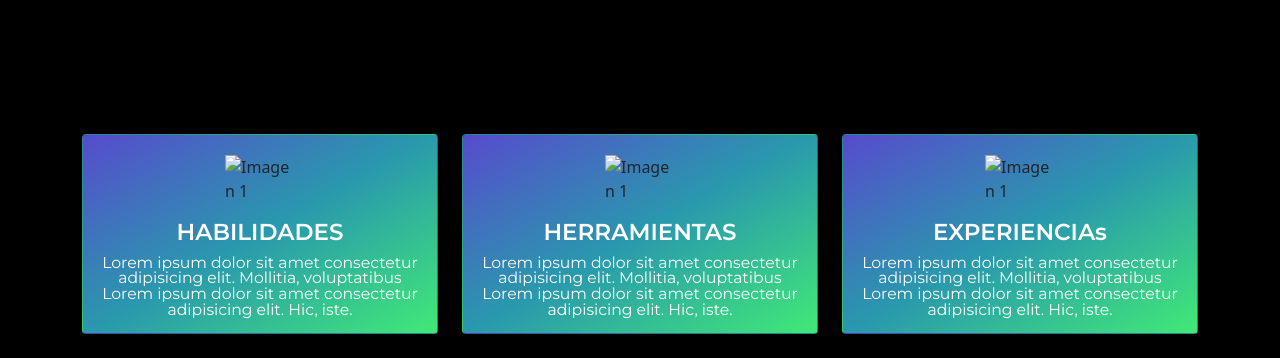
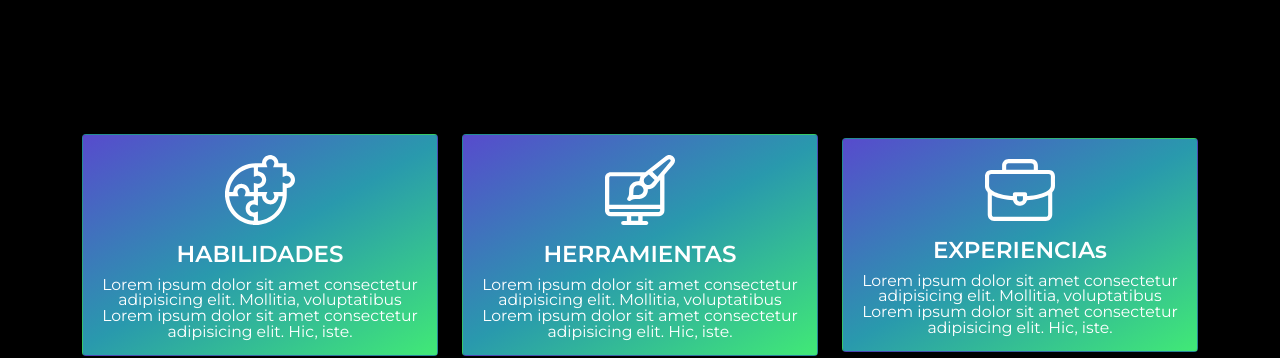
Before and after one commit to mauresgrafico/PreEntrega2-Restrepo, a plain HTML site: page index.html in a window 1280 px wide. Shown: the part 462-820 px from the top of the page. Drawn offline with nearby package versions, Linux system fonts and the light colour scheme; files whose address does not match are found by name; a web font is replaced by a local one.

Commit message:
actualización

```diff
--- a/index.html
+++ b/index.html
@@ -53,7 +53,7 @@
                 <div class="row">
                     <div class="col-lg-4 col-md-6 mb-4">
                         <div class="card">
-                            <img src="../Tarea_2_Coder/Imagenes/icono-habilidades.svg" class="card-img-top" alt="Imagen 1">
+                            <img src="imagenes/icono-habilidades.svg" class="card-img-top" alt="icono-habilidades">
                             <div class="card-body">
                                 <h3 class="card-title">HABILIDADES</h3>
                                 <p class="card-text">Lorem ipsum dolor sit amet consectetur adipisicing elit. Mollitia, voluptatibus Lorem ipsum dolor sit amet consectetur adipisicing elit. Hic, iste.</p>
@@ -62,7 +62,7 @@
                     </div>
                     <div class="col-lg-4 col-md-6 mb-4">
                         <div class="card">
-                            <img src="../Tarea_2_Coder/Imagenes/icono-herramientas.svg" class="card-img-top" alt="Imagen 1">
+                            <img src="imagenes/icono-herramientas.svg" class="card-img-top" alt="icono-herramientas">
                             <div class="card-body">
                                 <h3 class="card-title">HERRAMIENTAS</h3>
                                 <p class="card-text">Lorem ipsum dolor sit amet consectetur adipisicing elit. Mollitia, voluptatibus Lorem ipsum dolor sit amet consectetur adipisicing elit. Hic, iste.</p>
@@ -71,7 +71,7 @@
                     </div>
                     <div class="col-lg-4 col-md-6 mb-4">
                         <div class="card">
-                            <img src="../Tarea_2_Coder/Imagenes/icono-experiencia.svg" class="card-img-top" alt="Imagen 1">
+                            <img src="imagenes/icono-experiencia.svg" class="card-img-top" alt="icono-experiencia">
                             <div class="card-body">
                                 <h3 class="card-title">EXPERIENCIAs</h3>
                                 <p class="card-text">Lorem ipsum dolor sit amet consectetur adipisicing elit. Mollitia, voluptatibus Lorem ipsum dolor sit amet consectetur adipisicing elit. Hic, iste.</p>
```
